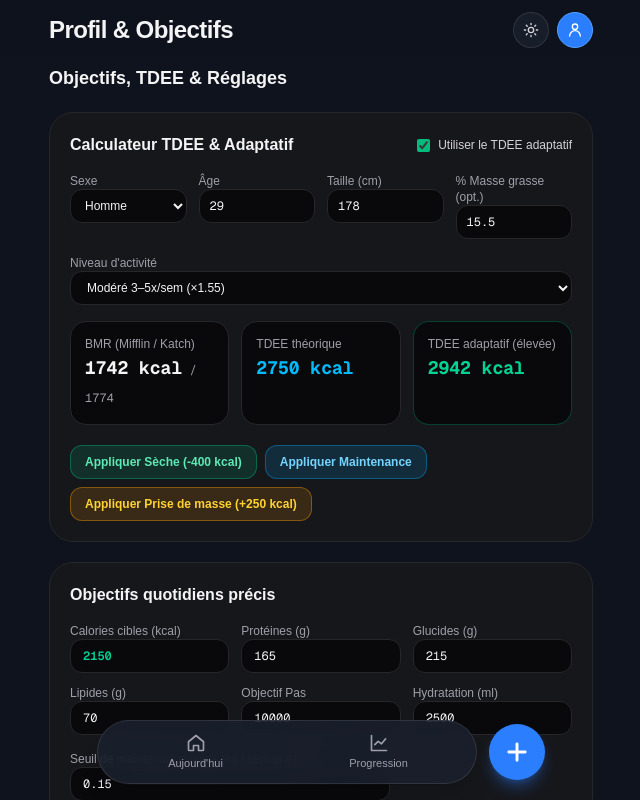
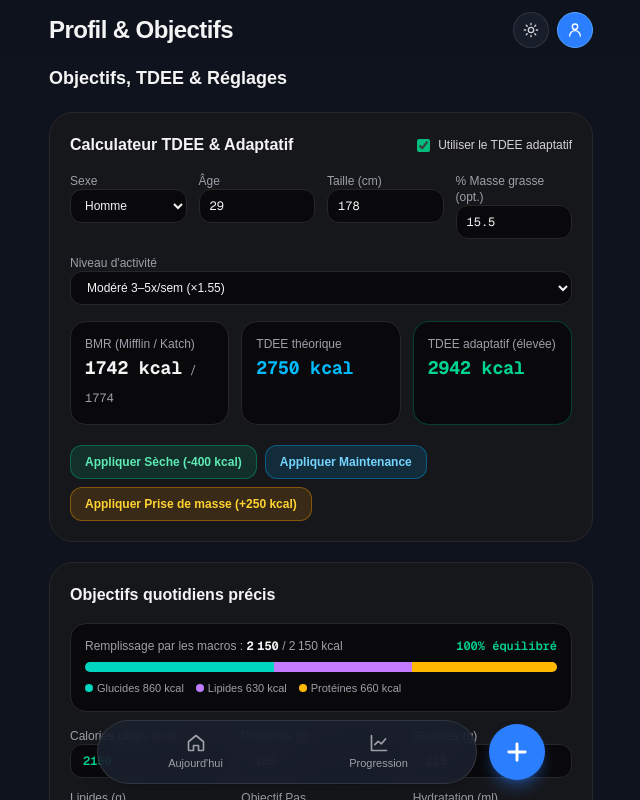
Before and after one commit to hugo26033/MacroTrackApp, a Next.js app: page / in a window 1280 px wide. Both pictures are taken after a click on the button 894 px from the left and 30 px from the top of the page. Shown: the top 800 px of the page, without its empty margins (319-959 px from the left). Built offline with nearby package versions, Linux system fonts and the light colour scheme.

Commit message:
feat: add live macro-to-kcal segmented progress bar in GoalsTdeeView

```diff
--- a/src/components/GoalsTdeeView.tsx
+++ b/src/components/GoalsTdeeView.tsx
@@ -221,7 +221,86 @@ export function GoalsTdeeView({
 
       {/* Objectifs précis Kcal, Macros, Pas, Eau */}
       <section className="rounded-3xl bg-zinc-900/80 border border-zinc-800 p-5 space-y-4">
-        <h3 className="font-semibold text-sm sm:text-base">Objectifs quotidiens précis</h3>
+        <div className="flex flex-wrap items-center justify-between gap-2">
+          <h3 className="font-semibold text-sm sm:text-base">Objectifs quotidiens précis</h3>
+          {(() => {
+            const pKcal = Math.round(goals.proteinG * 4);
+            const cKcal = Math.round(goals.carbsG * 4);
+            const fKcal = Math.round(goals.fatG * 9);
+            const macroTotal = pKcal + cKcal + fKcal;
+            if (macroTotal === goals.targetKcal) return null;
+            return (
+              <button
+                type="button"
+                onClick={() => onUpdateGoals({ targetKcal: macroTotal })}
+                className="px-3 py-1 rounded-xl bg-blue-500/15 border border-blue-500/30 text-blue-300 text-xs font-medium hover:bg-blue-500/25"
+              >
+                Aligner kcal sur macros ({macroTotal.toLocaleString("fr-FR")} kcal)
+              </button>
+            );
+          })()}
+        </div>
+
+        {/* Jauge kcal remplie par les macros (4 / 4 / 9) */}
+        {(() => {
+          const pKcal = Math.round(goals.proteinG * 4);
+          const cKcal = Math.round(goals.carbsG * 4);
+          const fKcal = Math.round(goals.fatG * 9);
+          const macroTotal = pKcal + cKcal + fKcal;
+          const denom = Math.max(1, goals.targetKcal);
+          const cPct = Math.min(100, (cKcal / denom) * 100);
+          const fPct = Math.min(Math.max(0, 100 - cPct), (fKcal / denom) * 100);
+          const pPct = Math.min(Math.max(0, 100 - cPct - fPct), (pKcal / denom) * 100);
+          const diff = goals.targetKcal - macroTotal;
+
+          return (
+            <div className="rounded-2xl bg-zinc-950 border border-zinc-800 p-3.5 space-y-2">
+              <div className="flex flex-wrap items-baseline justify-between gap-2 text-xs">
+                <span className="text-zinc-400">
+                  Remplissage par les macros :{" "}
+                  <strong className="font-mono text-zinc-100">
+                    {macroTotal.toLocaleString("fr-FR")}
+                  </strong>{" "}
+                  / {goals.targetKcal.toLocaleString("fr-FR")} kcal
+                </span>
+                <span
+                  className={`font-mono font-semibold ${
+                    diff === 0
+                      ? "text-emerald-400"
+                      : diff > 0
+                        ? "text-sky-400"
+                        : "text-rose-400"
+                  }`}
+                >
+                  {diff === 0
+                    ? "100% équilibré"
+                    : diff > 0
+                      ? `Reste ${diff.toLocaleString("fr-FR")} kcal`
+                      : `+${Math.abs(diff).toLocaleString("fr-FR")} kcal au-dessus`}
+                </span>
+              </div>
+
+              <div className="h-2.5 rounded-full bg-zinc-900 overflow-hidden flex">
+                <div className="h-full bg-teal-400 transition-all" style={{ width: `${cPct}%` }} />
+                <div className="h-full bg-purple-400 transition-all" style={{ width: `${fPct}%` }} />
+                <div className="h-full bg-amber-400 transition-all" style={{ width: `${pPct}%` }} />
+              </div>
+
+              <div className="flex flex-wrap gap-3 text-[11px] text-zinc-400">
+                <span className="inline-flex items-center gap-1">
+                  <span className="w-2 h-2 rounded-full bg-teal-400" /> Glucides {cKcal} kcal
+                </span>
+                <span className="inline-flex items-center gap-1">
+                  <span className="w-2 h-2 rounded-full bg-purple-400" /> Lipides {fKcal} kcal
+                </span>
+                <span className="inline-flex items-center gap-1">
+                  <span className="w-2 h-2 rounded-full bg-amber-400" /> Protéines {pKcal} kcal
+                </span>
+              </div>
+            </div>
+          );
+        })()}
+
         <div className="grid grid-cols-2 sm:grid-cols-3 gap-3 text-xs">
           <label className="space-y-1">
             <span className="text-zinc-400">Calories cibles (kcal)</span>
```
